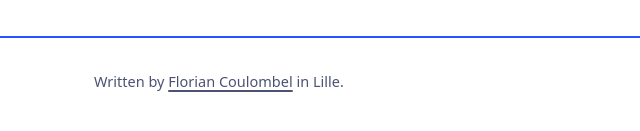
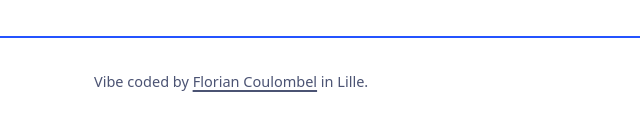
Before and after one commit to coulof/kv-site, a website: page public/index.html in a window 1280 px wide. Shown: the part 5494-5625 px from the top of the page, 0-640 px from the left. Drawn offline with Linux system fonts and the light colour scheme; a web font is replaced by a local one.

Commit message:
Footer: Vibe coded by Florian Coulombel in Lille

```diff
--- a/public/index.html
+++ b/public/index.html
@@ -226,7 +226,7 @@
 
 <footer>
   <div class="wrap">
-    <div>Written by <a href="https://github.com/coulof">Florian Coulombel</a> in Lille.</div>
+    <div>Vibe coded by <a href="https://github.com/coulof">Florian Coulombel</a> in Lille.</div>
     <div>RVTools is a trademark of its owner. These projects are not affiliated with it.</div>
   </div>
 </footer>
```
Also changed, not shown: public/rvtools-alternative-kubevirt/index.html (+1 -1 lines).
